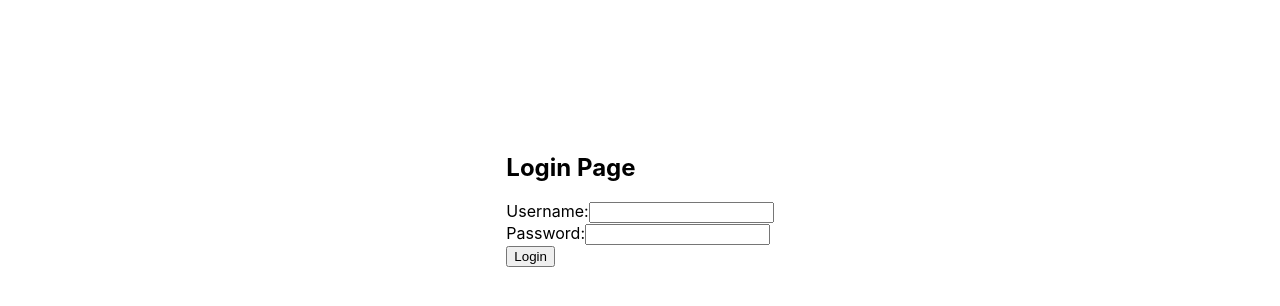
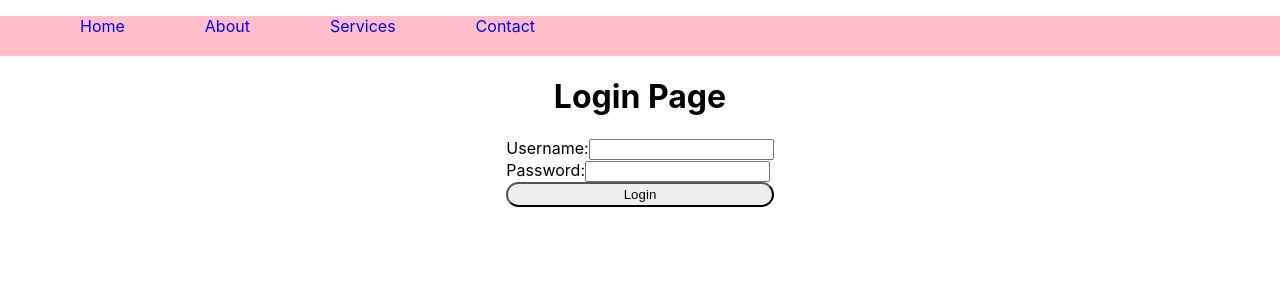
Before and after one commit to NIH4L77/job-portal, a React (Create React App) app: page / in a window 1280 px wide. Shown: the top 306 px of the page. Built offline with nearby package versions, Linux system fonts and the light colour scheme.

Commit message:
css added

```diff
--- a/src/App.js
+++ b/src/App.js
@@ -6,6 +6,7 @@ import LoginPage from './component/LoginPage';
 function App() {
   return (
     <div>
+      <NavBar></NavBar>
     <LoginPage></LoginPage>
     </div>
 
--- a/src/component/LoginPage.css
+++ b/src/component/LoginPage.css
@@ -1,10 +1,16 @@
-/* *{
+ *{
     box-sizing: border-box;
-} */
+}
 
-body{
+#container{
     display: flex;
     justify-content: center;
     align-items: center;
-    height: 50vh;
+
 }
+
+button{
+    width: 100%;
+    height: 25px;
+    border-radius: 13px;
+}
--- a/src/component/LoginPage.js
+++ b/src/component/LoginPage.js
@@ -18,9 +18,9 @@ const LoginPage = () => {
   };
 
   return (
-    <div>
-      <h2>Login Page</h2>
-      <form onSubmit={handleLogin}>
+    <div id="container">
+      <form onSubmit={handleLogin} id='form'>
+      <center><h1>Login Page</h1></center>
         <div>
           <label>Username:</label>
           <input type="text" value={username} onChange={(e) => setUsername(e.target.value)} />
--- /dev/null
+++ b/src/component/navbar.css
@@ -0,0 +1,19 @@
+#nav li{
+    display: inline;
+    margin:20px;
+   padding: 20px;
+
+}
+
+#nav li a{
+    margin-top: 20px;
+    text-decoration: none;
+}
+
+
+
+nav{
+    width: 100%;
+    height: 40px;
+    background-color: pink;
+}
--- a/src/component/navbar.js
+++ b/src/component/navbar.js
@@ -1,9 +1,11 @@
 import React from 'react';
+
+import './navbar.css'
 
 const NavBar = () => {
   return (
     <nav>
-      <ul>
+      <ul id="nav">
         <li><a href="/">Home</a></li>
         <li><a href="/about">About</a></li>
         <li><a href="/services">Services</a></li>
```
